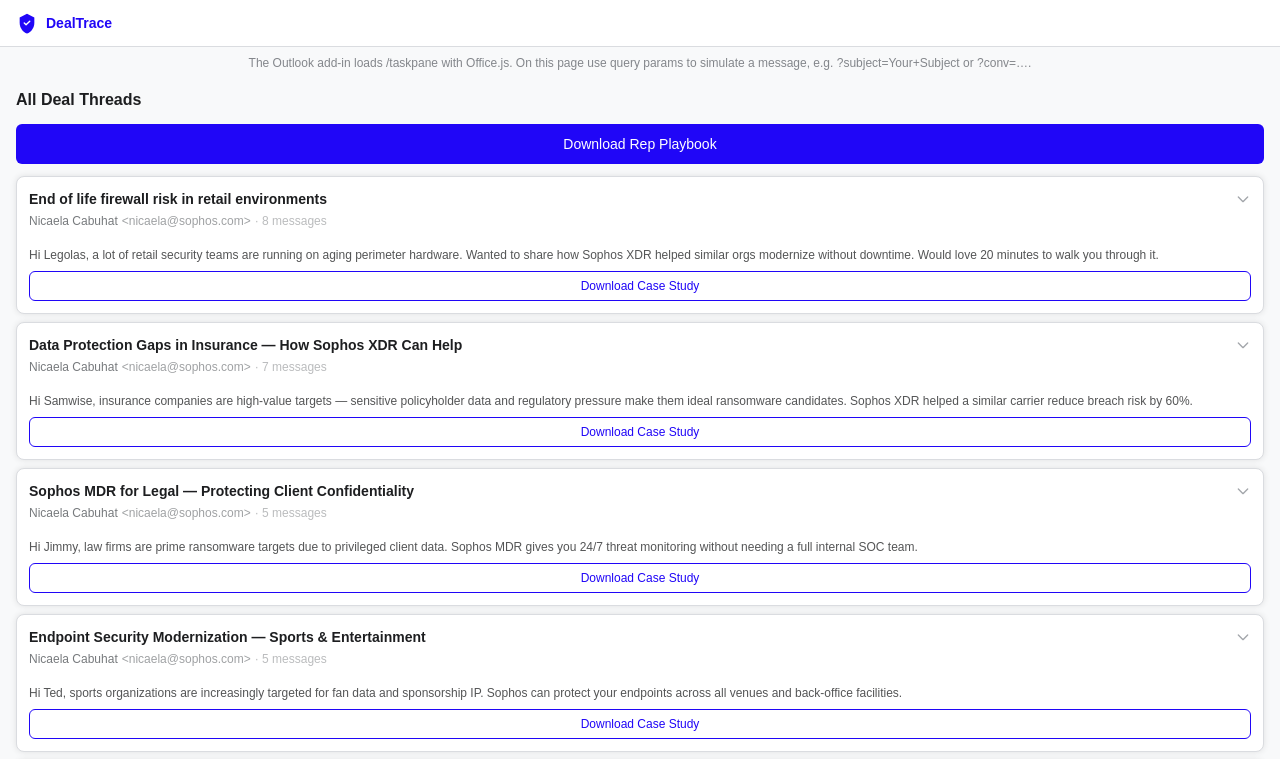
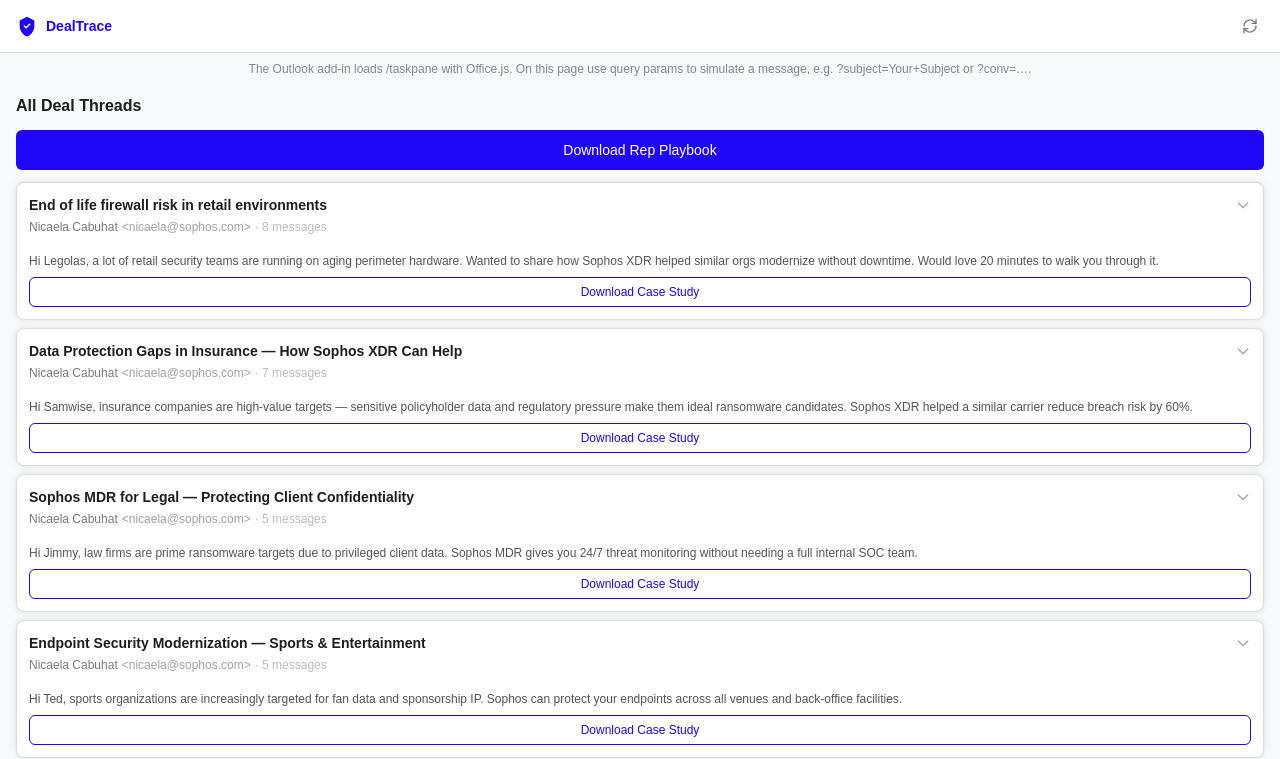
Before and after one commit to nica-cabuhat/deal-trace, a Next.js app: page /sample in a window 1280 px wide. Shown: the top 759 px of the page. Built offline with nearby package versions, Linux system fonts and the light colour scheme.

Commit message:
FIX: add refresh button

```diff
--- a/src/app/sample/page.tsx
+++ b/src/app/sample/page.tsx
@@ -67,9 +67,10 @@
 function AppHeader() {
   return (
     <header
-      className="flex items-center gap-2 border-b px-4 py-3"
+      className="flex items-center justify-between border-b px-4 py-3"
       style={{ borderColor: "var(--color-gray-200)", background: "white" }}
     >
+      <div className="flex items-center gap-2">
         <svg width="22" height="22" viewBox="0 0 24 24" fill="none" aria-hidden="true">
           <path
             d="M12 2L4 6v6c0 5.25 3.5 10.15 8 11.5C16.5 22.15 20 17.25 20 12V6L12 2z"
@@ -86,6 +87,21 @@
         <span className="text-sm font-bold" style={{ color: "var(--color-sophos-blue)" }}>
           DealTrace
         </span>
+      </div>
+      <button
+        type="button"
+        onClick={() => window.location.reload()}
+        className="rounded p-1.5 transition-colors hover:bg-gray-100 focus-visible:outline-none focus-visible:ring-2 focus-visible:ring-(--color-sophos-blue)"
+        aria-label="Refresh for current email"
+        title="Sync with selected email"
+      >
+        <svg width="16" height="16" viewBox="0 0 24 24" fill="none" stroke="var(--color-gray-500)" strokeWidth="2" strokeLinecap="round" strokeLinejoin="round" aria-hidden="true">
+          <path d="M21 2v6h-6" />
+          <path d="M3 12a9 9 0 0 1 15-6.7L21 8" />
+          <path d="M3 22v-6h6" />
+          <path d="M21 12a9 9 0 0 1-15 6.7L3 16" />
+        </svg>
+      </button>
     </header>
   );
 }
```
Lines whose indentation alone changed are shown as unchanged.
